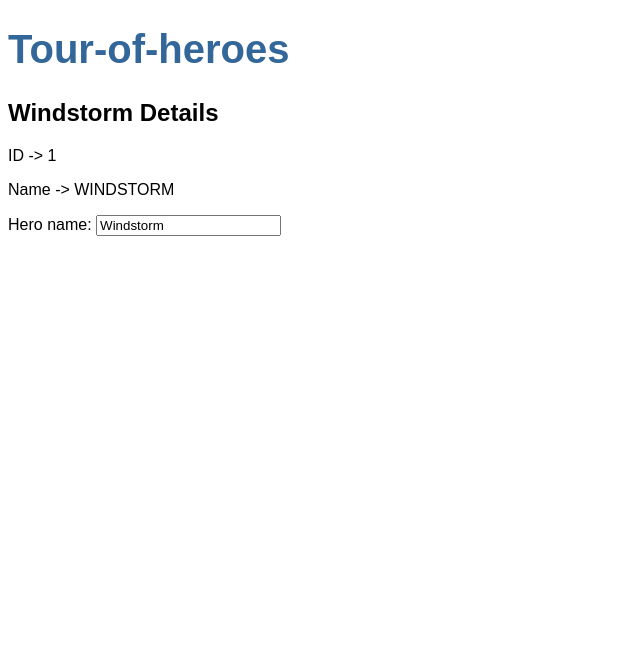
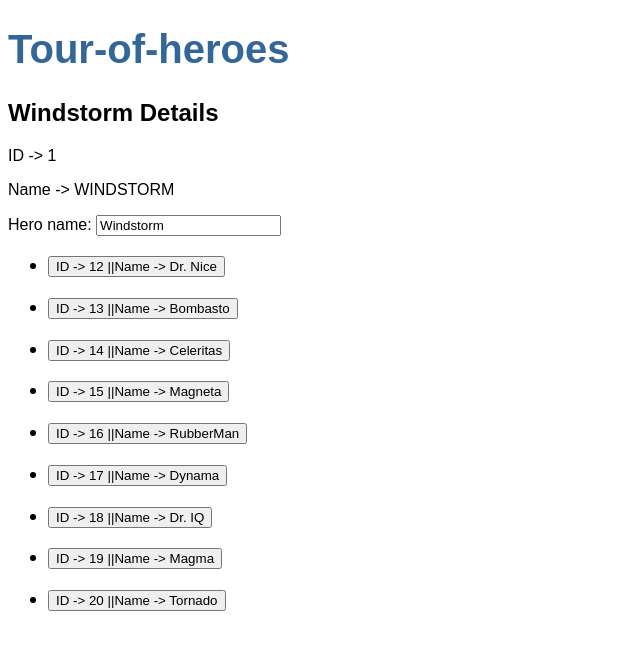
Before and after one commit to Johnathan238/Angular-Tour-Of-Heros, an Angular app in the folder angular-tour-of-heroes/: page / in a window 1280 px wide. Shown: the top 650 px of the page, without its empty margins (0-640 px from the left). Built offline with nearby package versions, Linux system fonts and the light colour scheme.

Commit message:
using *ngFor to get each heros from an arry of objects

```diff
--- a/angular-tour-of-heroes/src/app/heroes/heroes.component.html
+++ b/angular-tour-of-heroes/src/app/heroes/heroes.component.html
@@ -1,8 +1,22 @@
-<h2>{{ heros.name }} Details</h2>
-<p>ID -> {{ heros.id }} </p>
-<p>Name -> {{ heros.name | uppercase }} </p>
+<h2>{{ hero.name }} Details</h2>
+<p>ID -> {{ hero.id }} </p>
+<p>Name -> {{ hero.name | uppercase }} </p>
 
 <div>
   <label for="name">Hero name: </label>
-  <input id="name" [(ngModel)]="heros.name" placeholder="name">
+  <input id="name" [(ngModel)]="hero.name" placeholder="name">
 </div>
+
+
+<div class="heros-list" *ngFor="let hero of heros">
+  <h3>
+    <ul>
+      <li>
+        <button type="button">
+          <span class="badge"> ID -> {{hero.id}} ||</span>
+          <span class="name">Name -> {{hero.name}}</span>
+        </button>
+      </li>
+    </ul>
+  </h3>
+</div>
--- a/angular-tour-of-heroes/src/app/heroes/heroes.component.ts
+++ b/angular-tour-of-heroes/src/app/heroes/heroes.component.ts
@@ -1,5 +1,6 @@
 import { Component, OnInit } from '@angular/core';
 import { Hero } from '../interface/hero';
+import { HEROES } from './mock-heroes';
 
 @Component({
   selector: 'app-heroes',
@@ -7,11 +8,12 @@ import { Hero } from '../interface/hero';
   styleUrls: ['./heroes.component.css']
 })
 export class HeroesComponent implements OnInit {
-  heros: Hero = {
+  hero: Hero = {
     id: 1,
     name: 'Windstorm'
   }
 
+  heros = HEROES
   constructor() { }
 
   ngOnInit(): void {
--- /dev/null
+++ b/angular-tour-of-heroes/src/app/heroes/mock-heroes.ts
@@ -0,0 +1,13 @@
+import { Hero } from "../interface/hero";
+
+export const HEROES: Hero[] = [
+  { id: 12, name: 'Dr. Nice' },
+  { id: 13, name: 'Bombasto' },
+  { id: 14, name: 'Celeritas' },
+  { id: 15, name: 'Magneta' },
+  { id: 16, name: 'RubberMan' },
+  { id: 17, name: 'Dynama' },
+  { id: 18, name: 'Dr. IQ' },
+  { id: 19, name: 'Magma' },
+  { id: 20, name: 'Tornado' }
+]
```
